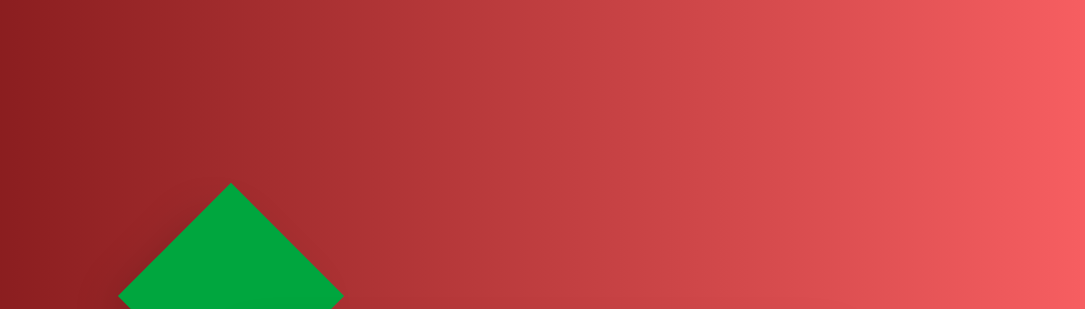
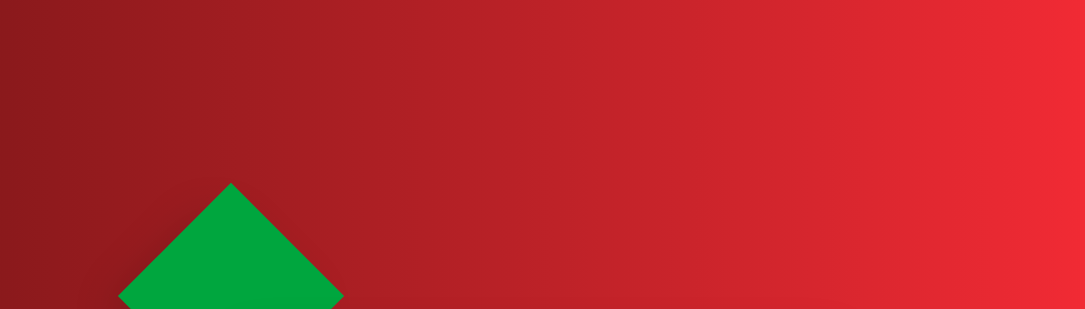
Before and after one commit to aleksi-svaridze/digital-clock, a website built with Vite: page index.html in a window 1280 px wide. Shown: the top 309 px of the page, without its empty margins (99-1184 px from the left). Built offline with nearby package versions, Linux system fonts and the light colour scheme.

Commit message:
Change color to clock wrapper

```diff
--- a/index.html
+++ b/index.html
@@ -8,7 +8,7 @@
     <title>js-clock</title>
   </head>
   <body
-    class="bg-linear-to-r from-red-900 to-red-400 flex items-center justify-center h-screen"
+    class="bg-linear-to-r from-red-900 to-red-500 flex items-center justify-center h-screen"
   >
     <div class="flex items-center justify-center relative p-30 z-10">
       <div
```
